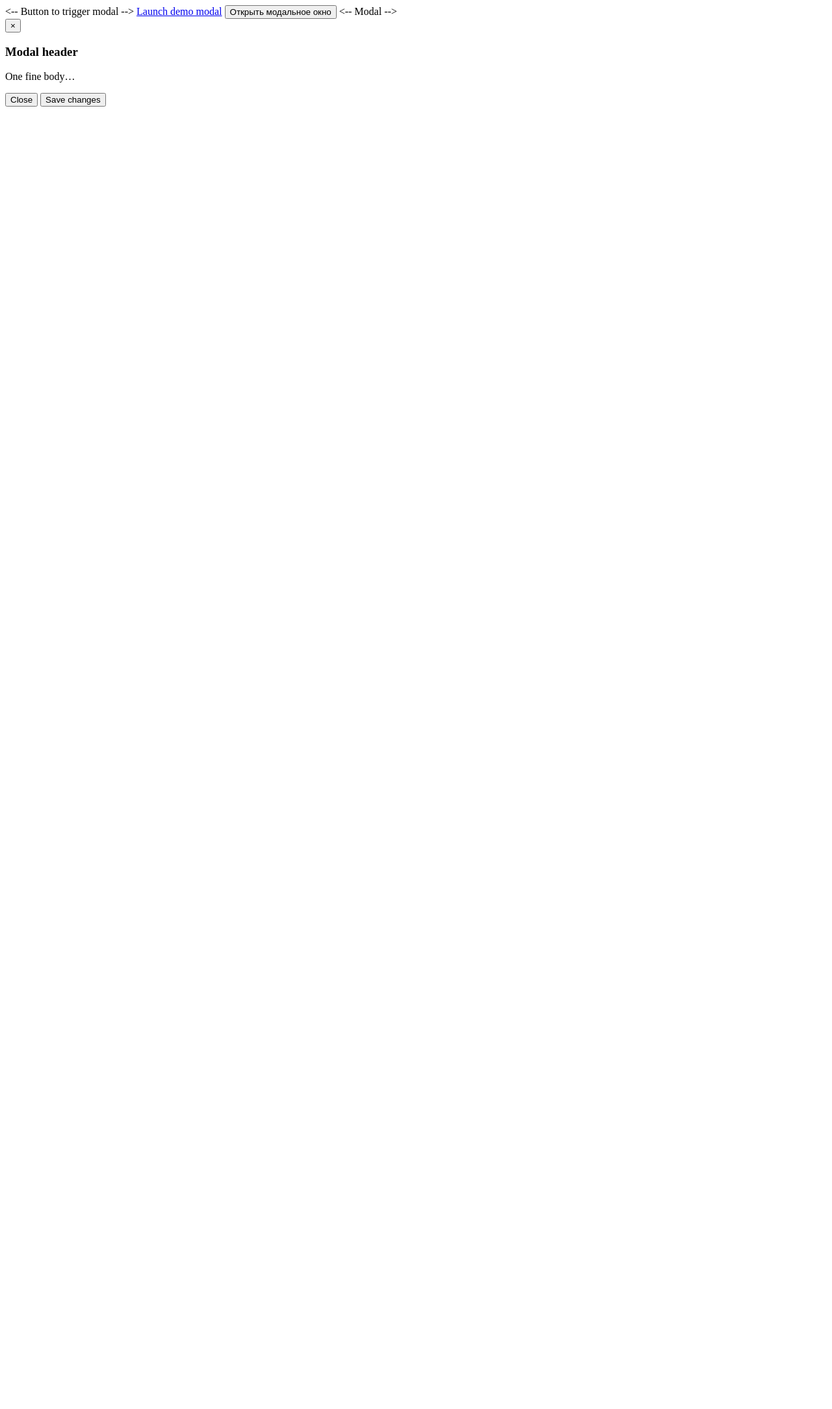
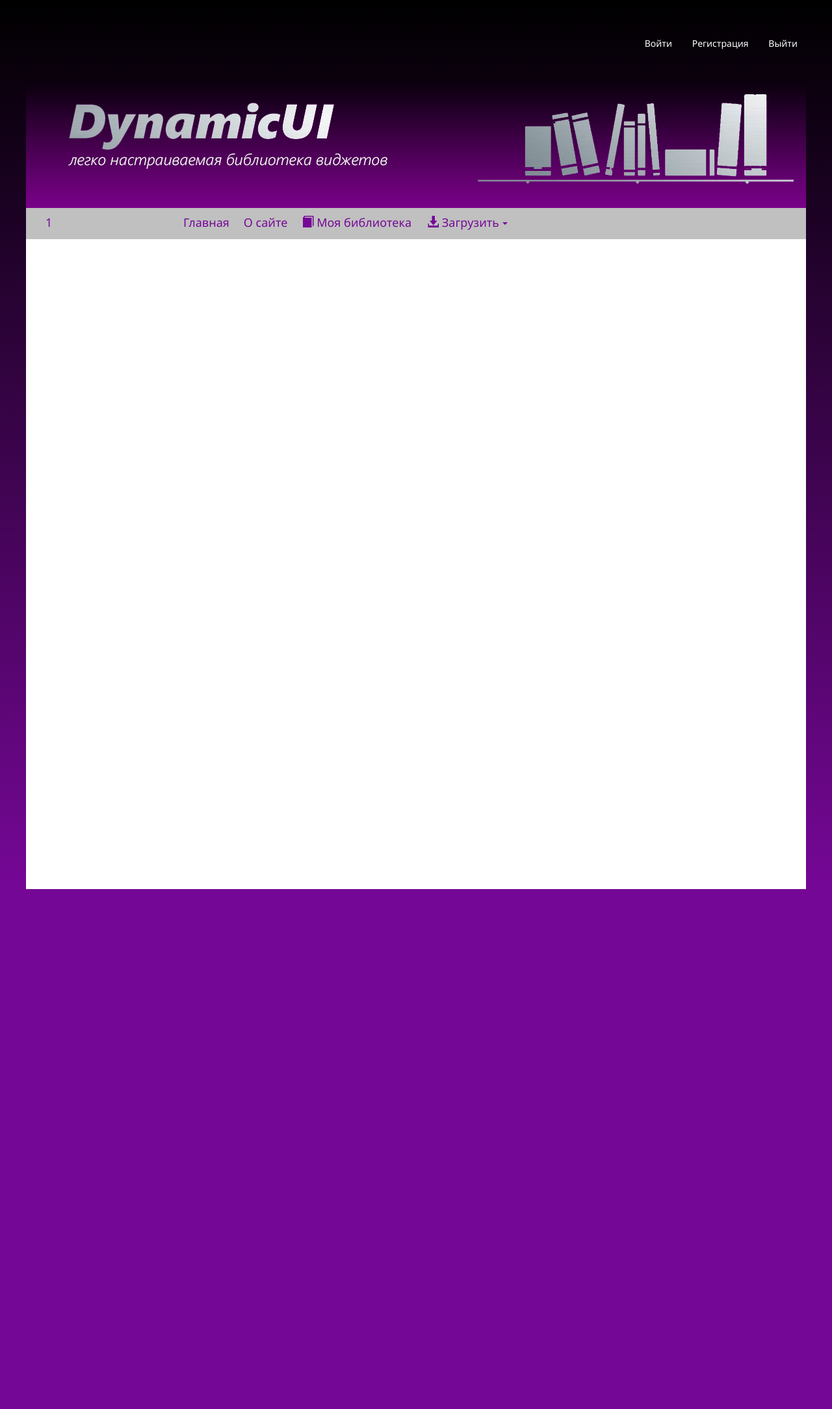
Before and after one commit to MarkovaDA/courseWork, a PHP site: page /download_module.php in a window 1280 px wide. Shown: the whole page at 65% size. Before the commit the page ends 164 px from the top, so only its background shows below. Run offline with PHP 8.4, Linux system fonts and the light colour scheme; the visitor is signed in with stand-in values (Sample User, id 1).

Commit message:
немного изменила стиль

```diff
--- a/css/main-style.css
+++ b/css/main-style.css
@@ -33,16 +33,15 @@
 height: 1000px;
 margin: 0 auto;
 clear: both;
-background: #750796;
+background: white
 }
 #nav_col{
-width: 185px;
 height: 600px;
 padding: 5px;
 margin-right: 5px;
 float: left;
-border: 1px solid #750796;
-background-color: #750796;
+border: 1px solid white;
+background-color: white;
 color: white;
 }
 #view_col, #settings_col{
@@ -71,6 +70,7 @@
 .center{
 text-align: center;
 text-decoration: underline;
+color:#750796;
 }
 #main_btns{
 margin: 0 auto;
--- a/download_module.php
+++ b/download_module.php
@@ -1,17 +1,53 @@
-<-- Button to trigger modal -->
-<a href="#myModal" role="button" class="btn" data-toggle="modal">Launch demo modal</a>
-<button type="button" data-toggle="modal" data-target="#myModal">Открыть модальное окно</button>
-<-- Modal -->
-<div class="modal" id="myModal" tabindex="-1" role="dialog" aria-labelledby="myModalLabel" aria-hidden="true">
-  <div class="modal-header">
-    <button type="button" class="close" data-dismiss="modal" aria-hidden="true">×</button>
-    <h3 id="myModalLabel">Modal header</h3>
-  </div>
-  <div class="modal-body">
-    <p>One fine body…</p>
-  </div>
-  <div class="modal-footer">
-    <button class="btn" data-dismiss="modal" aria-hidden="true">Close</button>
-    <button class="btn btn-primary">Save changes</button>
-  </div>
+<!DOCTYPE html>
+<html>
+<head>
+<link   rel = "stylesheet"  href = "css/bootstrap.min.css">
+<link   rel = "stylesheet"  href = "css/main-style.css">
+<script src = "js/jquery-1.11.3.min.js"></script>
+<script src = "js/bootstrap.min.js"></script>
+<script src = "js/Unlogin-script.js"></script>
+<script src = "js/AppendElementContent.js"></script>
+<meta   charset = "utf-8">
+<title>Dynamic Vidgets Library</title>
+</script>
+</head>
+<body>
+<?php if (!isset($_SESSION)) session_start(); ?>
+<div id="auten">
+<a type="button" class="btn btn-link" href="login_page.php?option=login">Войти</a>
+<a type="button" class="btn btn-link" href="login_page.php?option=regist">Регистрация</a>
+<a type="button" class="btn btn-link" id="unlogin">Выйти</a>
 </div>
+<div id="logo"></div>
+<div id="wrapper1">
+<div id="menu">
+<input type="hidden" value = <?php if (isset($_COOKIE['id'])) echo $_COOKIE['id']?> />
+<nav class="row">
+   <ul class="nav nav-pills">
+	   <li><a href="#" id="user_login" style="margin-left: -200px; text-transform:uppercase;"><?php if (isset($_COOKIE['user'])) echo $_COOKIE['user']; ?></a></li>
+       <li><a href="index.php" class="menu_item" style="margin-left:10px;">Главная</a></li>
+       <li><a href="#" class="menu_item">О сайте</a></li>
+       <li><a href="#" class="menu_item"><span class="glyphicon glyphicon-book"></span> Моя библиотека</a></li>
+	   <li>
+		<div class="dropdown">
+			<button class="btn btn-default dropdown-toggle" id="btnDownload"
+			style="height: 45px;" type="button"  data-toggle="dropdown" aria-haspopup="true" aria-expanded="true">
+			<span class="glyphicon glyphicon-download-alt"></span> Загрузить
+			<span class="caret"></span>
+			</button>
+			<ul class="dropdown-menu">
+			<li id="download_curr_elem"></li>
+			<li><a href="download_settings.php">Параметры загрузки</a></li>
+			</ul>
+		</div>
+		</li>
+   </ul>
+</nav>
+</div>
+</div>
+<div id="wrapper2">
+</div>
+<div id="footer">
+</div>
+</body>
+</html>
```
Also changed, not shown: index.php (+4 -4 lines).
